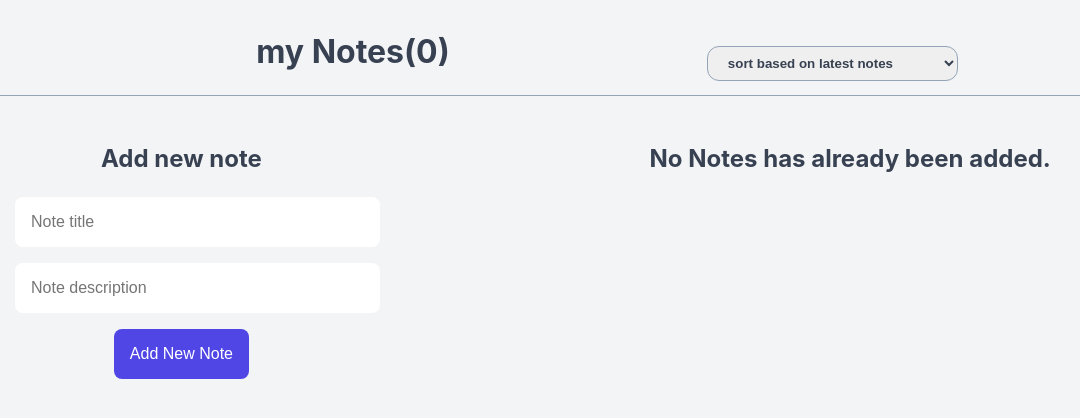
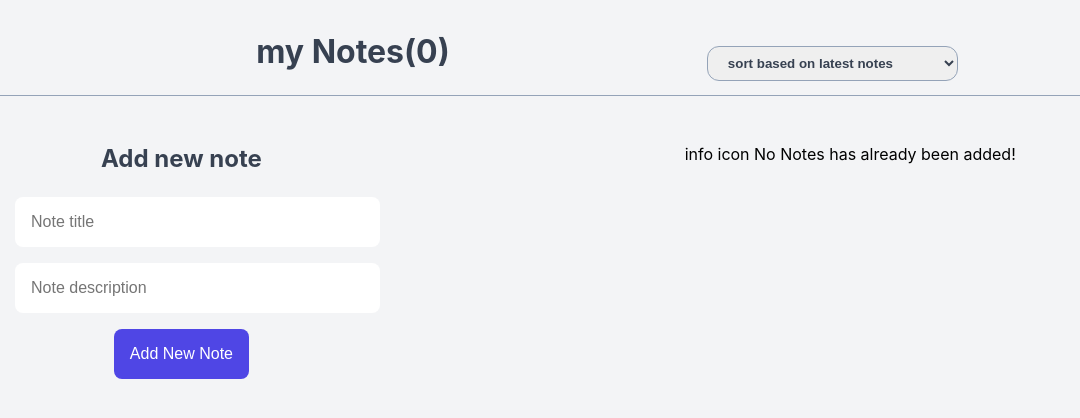
Before and after one commit to N-Baghernejad/note-app, a React (Vite) app: page / in a window 1280 px wide. Shown: the top 418 px of the page, without its empty margins (33-1113 px from the left). Built offline with nearby package versions, Linux system fonts and the light colour scheme.

Commit message:
addMessage

```diff
--- a/src/App.jsx
+++ b/src/App.jsx
@@ -26,9 +26,13 @@ function App() {
       ))
 
   };
+
   return (
   <div className="container">
-    <NoteHeader notes={notes} sortBy={sortBy} onSort={e => setSortBy(e.target.value)}/>
+    <NoteHeader
+    notes={notes}
+    sortBy={sortBy}
+    onSort={e => setSortBy(e.target.value)}/>
     <div className="note-app">
       <AddNewNote onAddNote={handleAddNote} />
       <div className="note-container">
--- /dev/null
+++ b/src/components/Message.jsx
@@ -0,0 +1,5 @@
+function Message({children}) {
+  return <div>{children}</div>
+  }
+
+export default Message
--- a/src/components/NoteList.jsx
+++ b/src/components/NoteList.jsx
@@ -10,6 +10,7 @@ function NoteList({notes,onDelete,onComplete, sortBy}) {
     sortedNotes= [...notes].sort(
       (a,b) => new Date(b.createdAt)- new Date(a.createdAt)
   );//b-a => a>b? -1:1
+
   if(sortBy =="completed")
     sortedNotes = [...notes].sort(
       (a,b)=> number(a.completed)- number(b.completed)
--- a/src/components/NoteStatus.jsx
+++ b/src/components/NoteStatus.jsx
@@ -1,12 +1,17 @@
-import React from 'react'
-
+import Message from "./Message";
 function NoteStatus({notes}) {
     //derived state
     const allNotes= notes.length;
     const completedNotes= notes.filter((n)=> n.completed).length;
     const unCompletedNotes=allNotes- completedNotes;
 
-    if(!allNotes) return <h2>No Notes has already been added.</h2>
+    if(!allNotes)
+    return(
+        <Message>
+            <span>info icon</span> <span>No Notes has already been added!</span>
+        </Message>
+    );
+
   return (
     <ul className='note-status'>
         <li>
```
Lines whose indentation alone changed are shown as unchanged.
